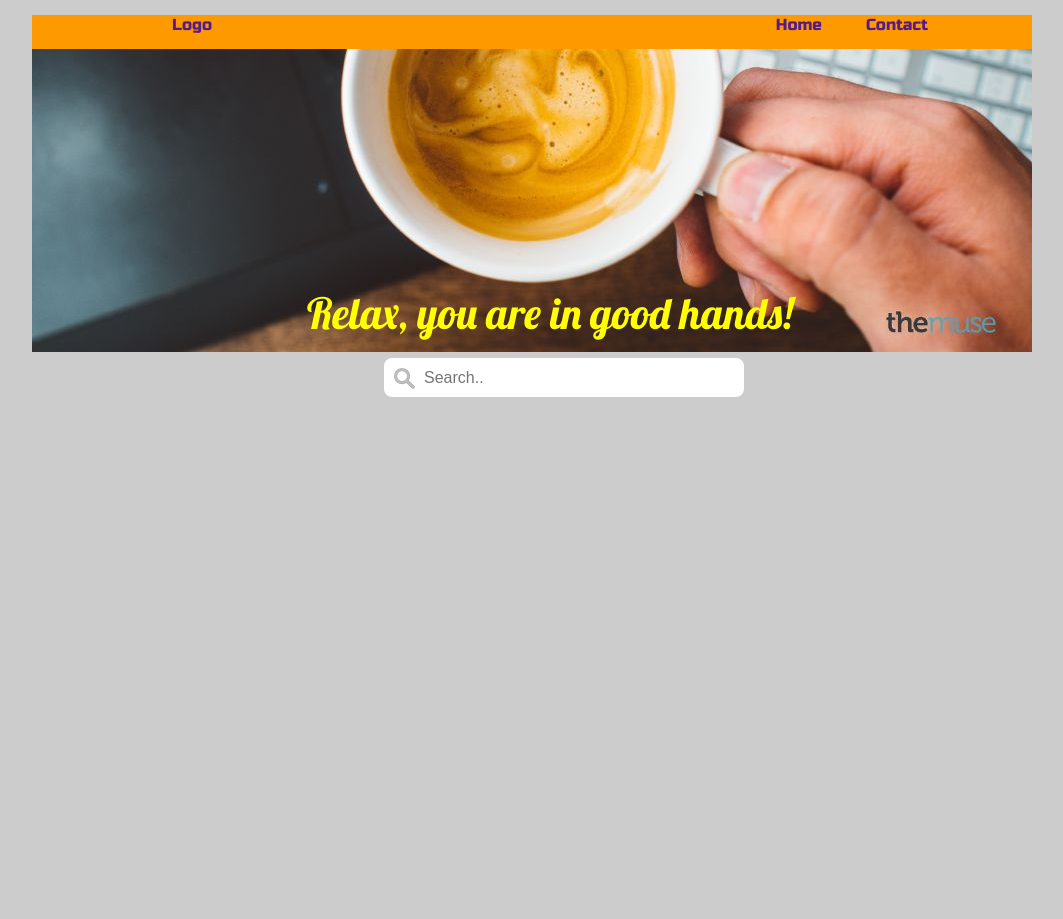
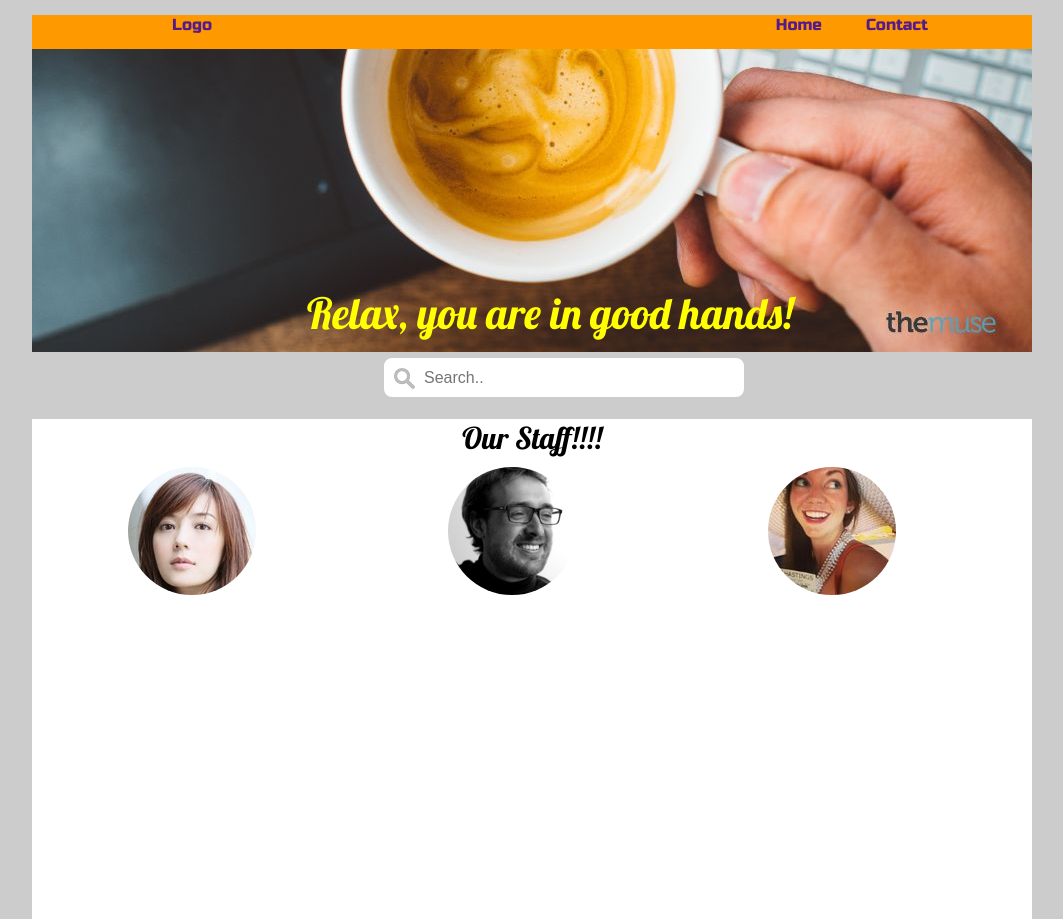
Before and after one commit to efuentes85/Portfolio-CL, a plain HTML site: page index2.html in a window 1280 px wide. Shown: the whole page, without its empty margins (108-1171 px from the left). Before the commit the page ends 800 px from the top, so only its background shows below. Drawn offline with Linux system fonts and the light colour scheme.

Commit message:
Cambios v2 portafolio

```diff
--- a/index2.html
+++ b/index2.html
@@ -2,7 +2,7 @@
 <html lang="en">
 <head>
 	<meta charset="UTF-8">
-	<title>Document</title>
+	<title>Portafolio CoderHouse</title>
 	<link rel="stylesheet" href="style.css">
 	<link href="https://fonts.googleapis.com/css?family=Lobster" rel="stylesheet">
 	<link href="https://fonts.googleapis.com/css?family=Russo+One" rel="stylesheet">
@@ -26,7 +26,13 @@
 				<input id="buscador" type="text" name="search" placeholder="Search..">
 		</section>
 
+	<div id="secciones">
+			<p id="leyenda-staff"> Our Staff!!!! </p>
+			<div id="item1" class="item"><img class="circle" src="./Imagenes/60m.jpg" ></div>
+			<div id="item2" class="item"><img class="circle" src="./Imagenes/34h.jpg" ></div>
+			<div id="item3" class="item"><img class="circle" src="./Imagenes/28m.jpg" ></div>
 
+	</div>
 
 	</div> <!-- Aqui cierro el container -->
 
--- a/style.css
+++ b/style.css
@@ -72,6 +72,17 @@ nav ul li#logo{
 
 }
 
+
+
+p#leyenda-staff {
+
+	text-align: center;
+	font-size:30px;
+	font-family: 'Lobster', cursive;
+
+}
+
+
 #buscador {
 
 	position: relative;
@@ -88,3 +99,58 @@ nav ul li#logo{
     left:350px;
 
 }
+
+#secciones {
+	margin: 110px auto;
+	width:1000px;
+	height: 500px;
+	background-color: white;
+}
+
+
+
+.item {
+
+
+	width:300px;
+	height:325px;
+	/*background-color: green;*/
+	float: left;
+	margin: 5px 10px;
+	text-align: center
+
+
+}
+
+
+
+
+.circle {
+
+	border-radius: 150px;
+	-webkit-border-radius: 150px;
+	-moz-border-radius: 150px;
+	margin-top: 5px;
+}
+
+
+#item1{
+
+
+
+
+}
+
+
+#item2{
+
+
+
+}
+
+#item3{
+
+
+
+
+}
```
Also changed, not shown: Imagenes/19m.jpg (added), Imagenes/28h.jpg (added), Imagenes/28m.jpg (added), Imagenes/34h.jpg (added), Imagenes/48h.jpg (added), Imagenes/60m.jpg (added), Imagenes/user1.ico (added), Imagenes/user1.png (added), Imagenes/user2.png (added), Imagenes/user3.png (added).
